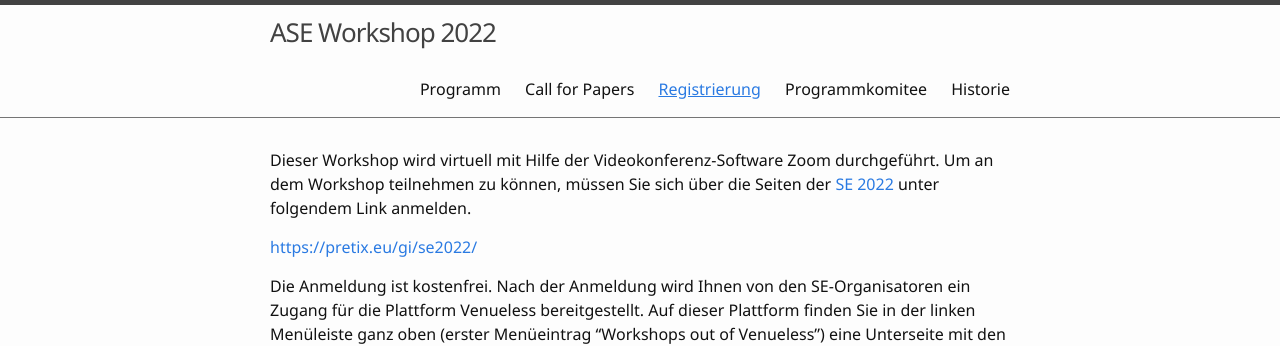
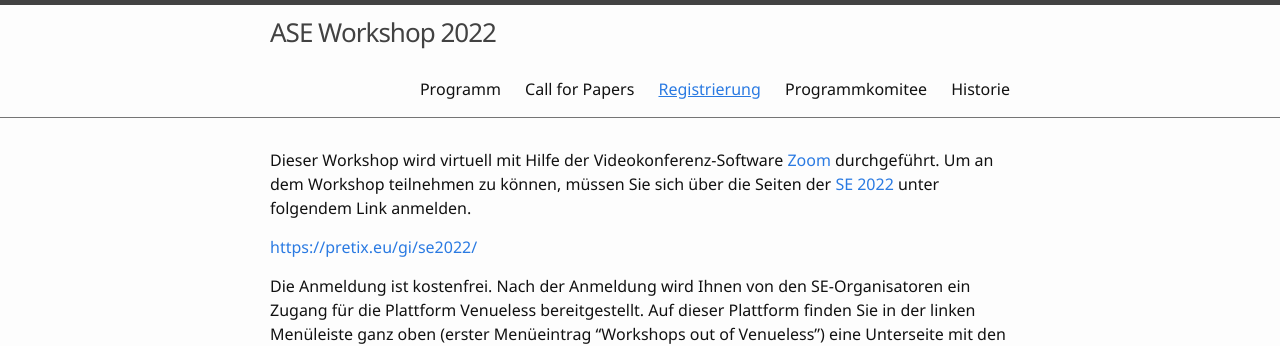
Before and after one commit to ASE-Workshop/2022, a Jekyll site: the page built from 1-registrierung.md, in a window 1280 px wide. Shown: the top 346 px of the page. Built offline with Jekyll 4.4.1, drawn with Linux system fonts in a browser that asks for light colours; part of the change alters nothing that is shown.

```diff
--- a/1-registrierung.md
+++ b/1-registrierung.md
@@ -3,7 +3,7 @@ title: Registrierung
 nav: true
 ---
 
-Dieser Workshop wird virtuell mit Hilfe der Videokonferenz-Software Zoom durchgeführt. Um an dem Workshop teilnehmen zu können, müssen Sie sich über die Seiten der [SE 2022](https://www.se-2022.de/) unter folgendem Link anmelden.
+Dieser Workshop wird virtuell mit Hilfe der Videokonferenz-Software [Zoom](https://zoom.us/download) durchgeführt. Um an dem Workshop teilnehmen zu können, müssen Sie sich über die Seiten der [SE 2022](https://www.se-2022.de/) unter folgendem Link anmelden.
 
 [https://pretix.eu/gi/se2022/](https://pretix.eu/gi/se2022/)
 
```
